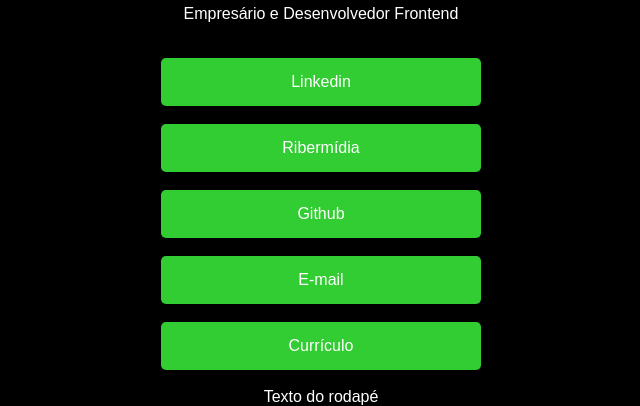
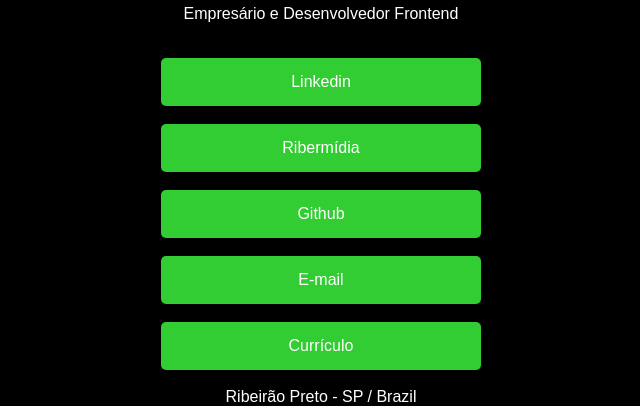
Before and after one commit to JA-Reis/my-links, a plain HTML site: page index.html in a window 1280 px wide. Shown: the part 468-874 px from the top of the page, without its empty margins (319-959 px from the left). Drawn offline with Linux system fonts and the light colour scheme.

Commit message:
Add new index.html

```diff
--- a/index.html
+++ b/index.html
@@ -38,7 +38,7 @@
           <a href="public/Currículo JOSÉ REIS.pdf" target="_blank">Currículo</a>
         </li>
       </ul>
-      <footer>Texto do rodapé</footer>
+      <footer>Ribeirão Preto - SP / Brazil</footer>
     </div>
   </body>
 </html>
```
